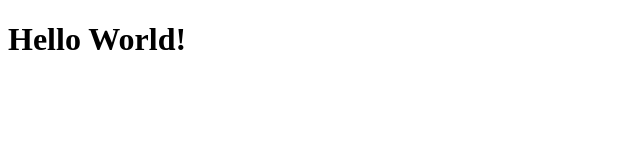
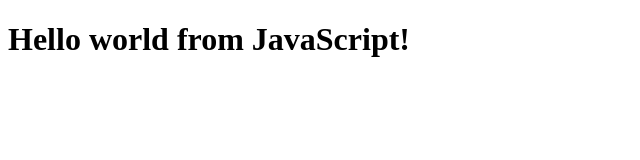
Before and after one commit to sriram23/vanakkam-react, a plain HTML site: page index.html in a window 1280 px wide. Shown: the whole page, without its empty margins (0-640 px from the left). Drawn offline with Linux system fonts and the light colour scheme.

Commit message:
[EX-2] - Create h1 with Js

```diff
--- a/index.html
+++ b/index.html
@@ -6,8 +6,14 @@
     <title>Vanakkam React</title>
 </head>
 <body>
-    <div id="root">
-        <h1>Hello World!</h1>
-    </div>
+    <div id="root"></div>
+    <script>
+        const heading = document.createElement("h1");
+        heading.innerHTML = "Hello world from JavaScript!";
+        // We have created the heading using js. Now need to put it inside the html.
+        const root = document.getElementById("root");
+        // The heading will go into the root element as a child of it.
+        root.appendChild(heading);
+    </script>
 </body>
 </html>
```
